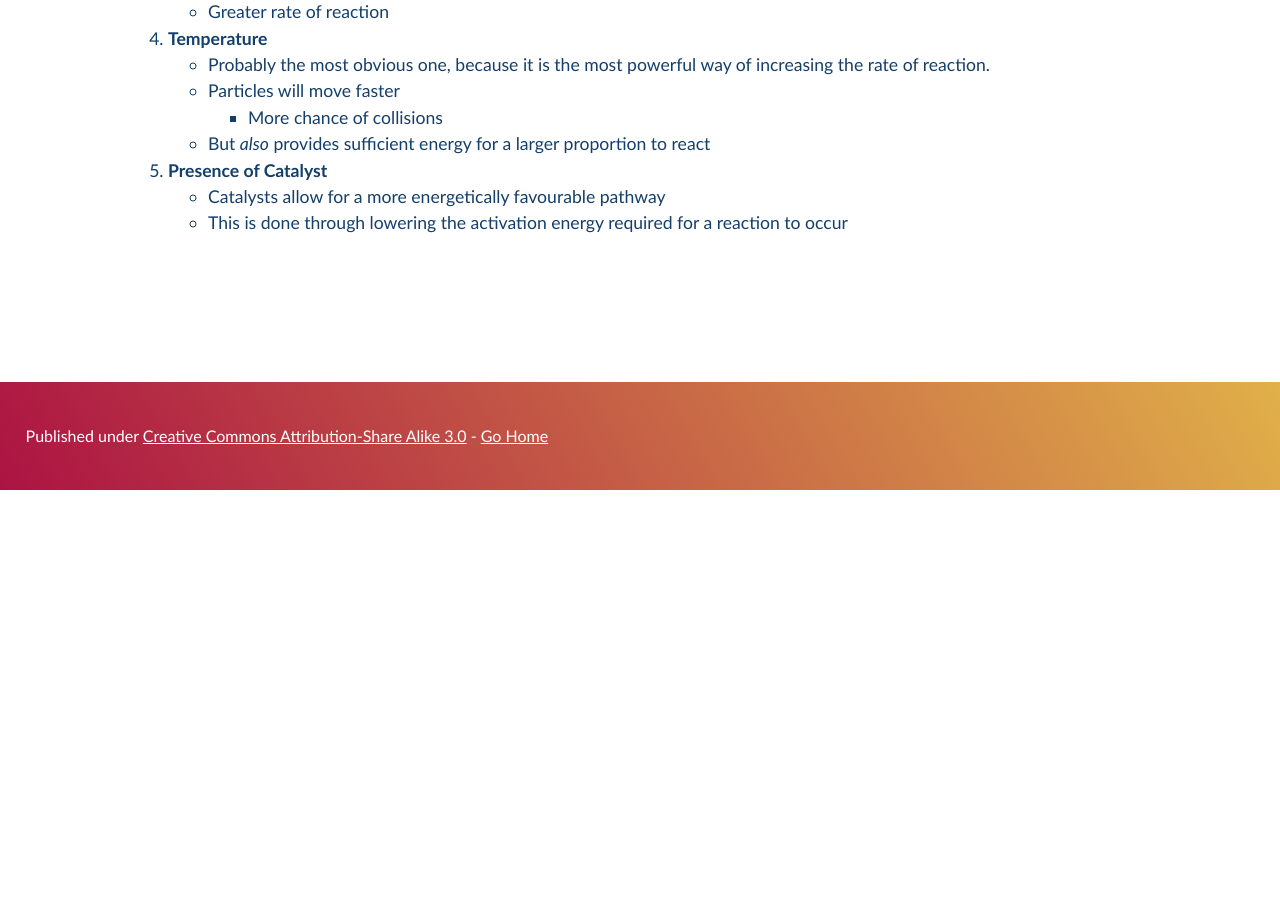
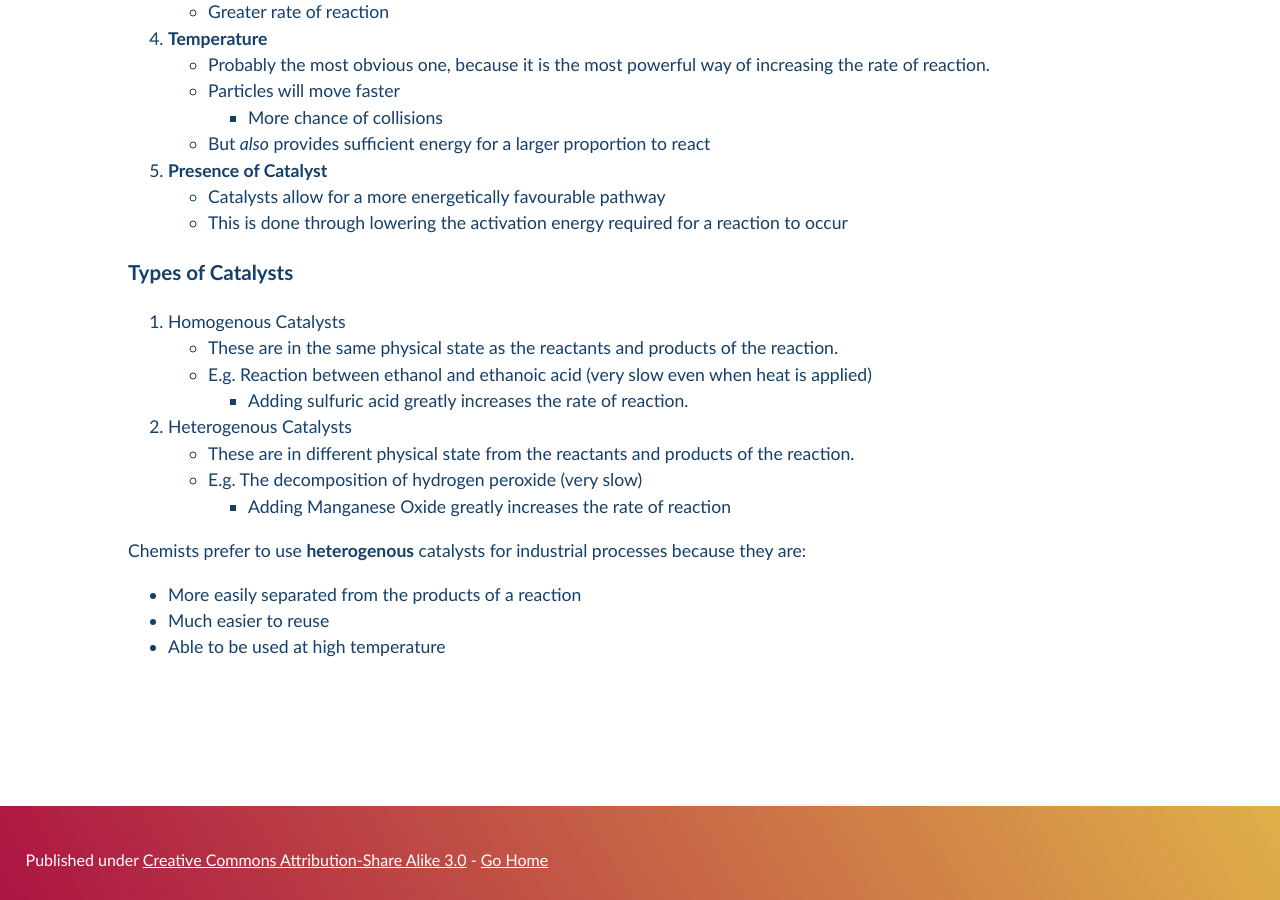
Before and after one commit to Pi-thagoras/the-chicken-pen, a Jekyll site: the page built from chemistry/Collision-Theory.md, in a window 1280 px wide and 900 px high, scrolled down 1122 px. Built offline with Jekyll 4.4.1, drawn with Linux system fonts in a browser that asks for light colours; before the commit the page ends 1612 px from its top, so only the background shows below that.

Commit message:
vault backup: 2023-09-05 14:29:21

```diff
--- a/chemistry/Collision-Theory.md
+++ b/chemistry/Collision-Theory.md
@@ -41,3 +41,19 @@
 5. **Presence of Catalyst**
 	- Catalysts allow for a more energetically favourable pathway
 	- This is done through lowering the activation energy required for a reaction to occur
+
+### Types of Catalysts
+
+1. Homogenous Catalysts
+	- These are in the same physical state as the reactants and products of the reaction.
+	- E.g. Reaction between ethanol and ethanoic acid (very slow even when heat is applied)
+		- Adding sulfuric acid greatly increases the rate of reaction.
+2. Heterogenous Catalysts
+	- These are in different physical state from the reactants and products of the reaction.
+	- E.g. The decomposition of hydrogen peroxide (very slow)
+		- Adding Manganese Oxide greatly increases the rate of reaction
+
+Chemists prefer to use **heterogenous** catalysts for industrial processes because they are:
+- More easily separated from the products of a reaction
+- Much easier to reuse
+- Able to be used at high temperature
```
